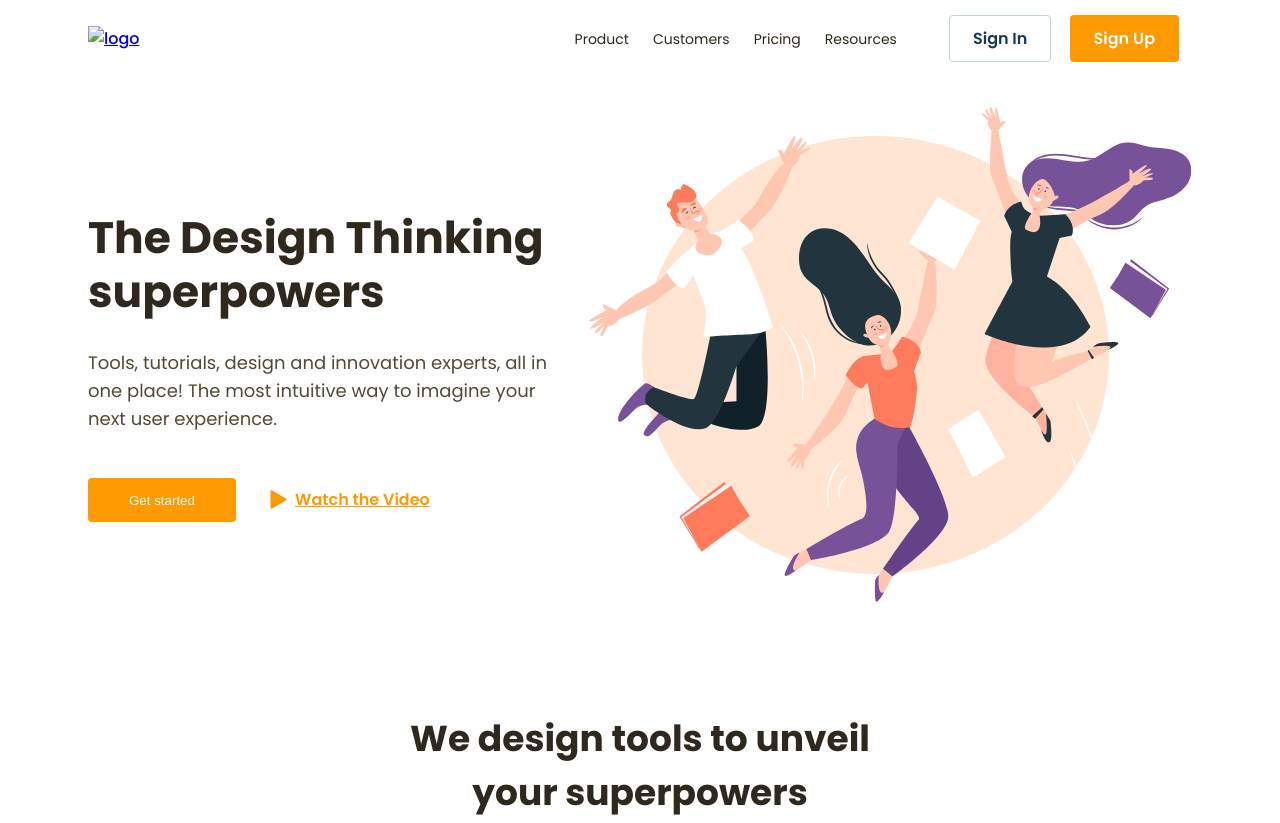
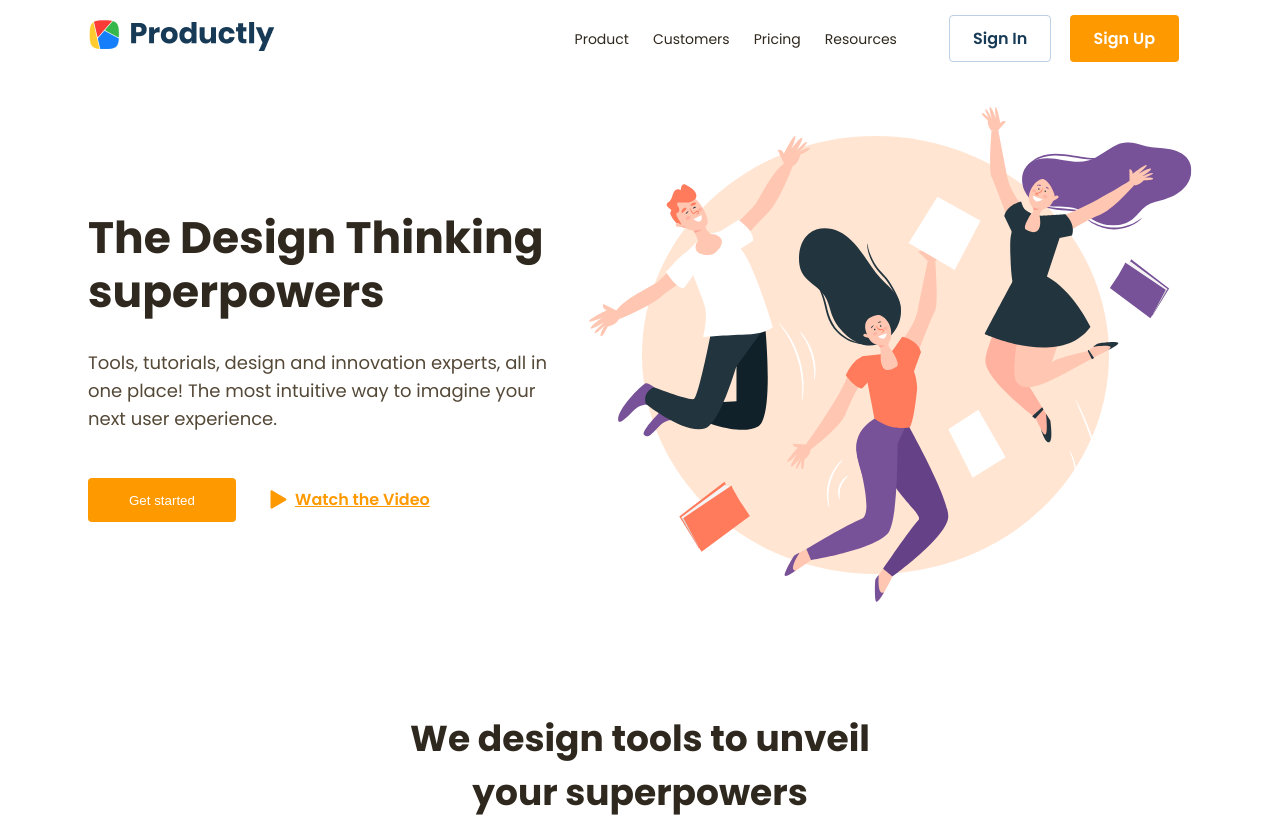
Before and after one commit to YouJeen-ru/productly, a plain HTML site: page index.html in a window 1280 px wide. Shown: the top 823 px of the page. Drawn offline with nearby package versions, Linux system fonts and the light colour scheme; the site is published under a folder, as on GitHub Pages, so addresses that start at the root find nothing.

Commit message:
add favicon fix logo.png

```diff
--- a/index.html
+++ b/index.html
@@ -5,13 +5,13 @@
     <meta name="viewport" content="width=device-width, initial-scale=1.0">
     <meta http-equiv="X-UA-Compatible" content="ie=edge">
     <title>Productly</title>
+    <link rel="icon" sizes="16x16" href="./images/favicon.ico" type="image/x-icon">
     <link rel="preconnect" href="https://fonts.gstatic.com">
     <link href="https://fonts.googleapis.com/css2?family=Poppins:wght@400;500;600;700&display=swap" rel="stylesheet">
     <link rel="stylesheet" href="css/reset.css">
     <link rel="stylesheet" href="css/slick.css">
     <link rel="stylesheet" href="css/jquery.fancybox.css">
     <link rel="stylesheet" href="css/style.css">
-    <link rel="shortcut icon" href="/images/favicon.ico" type="image/x-icon">
 </head>
 <body>
 
@@ -19,7 +19,7 @@
     <div class="container">
         <div class="header__inner">
             <a class="logo" href="#">
-                <img class="logo__img" src="/images/logo.png" alt="logo">
+                <img class="logo__img" src="images/logo.png" alt="logo">
             </a>
 
             <nav class="menu">
```
